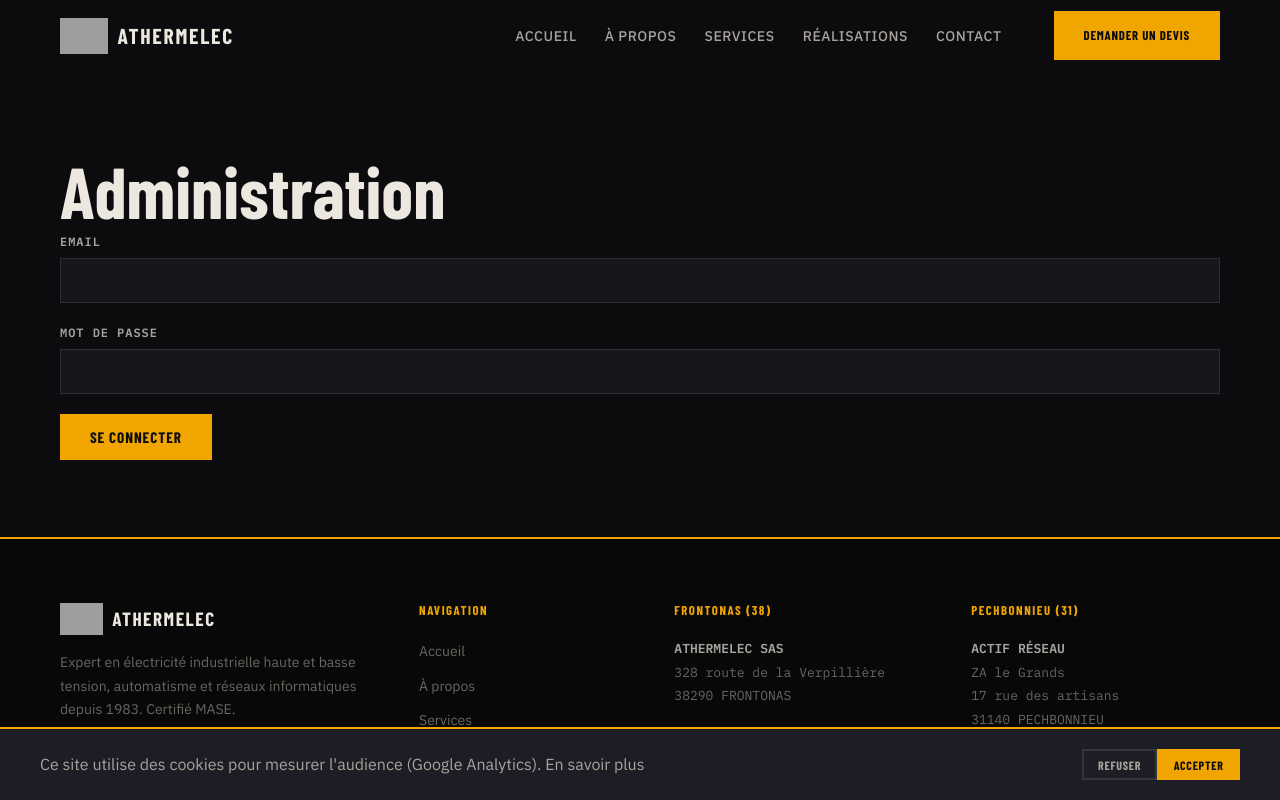
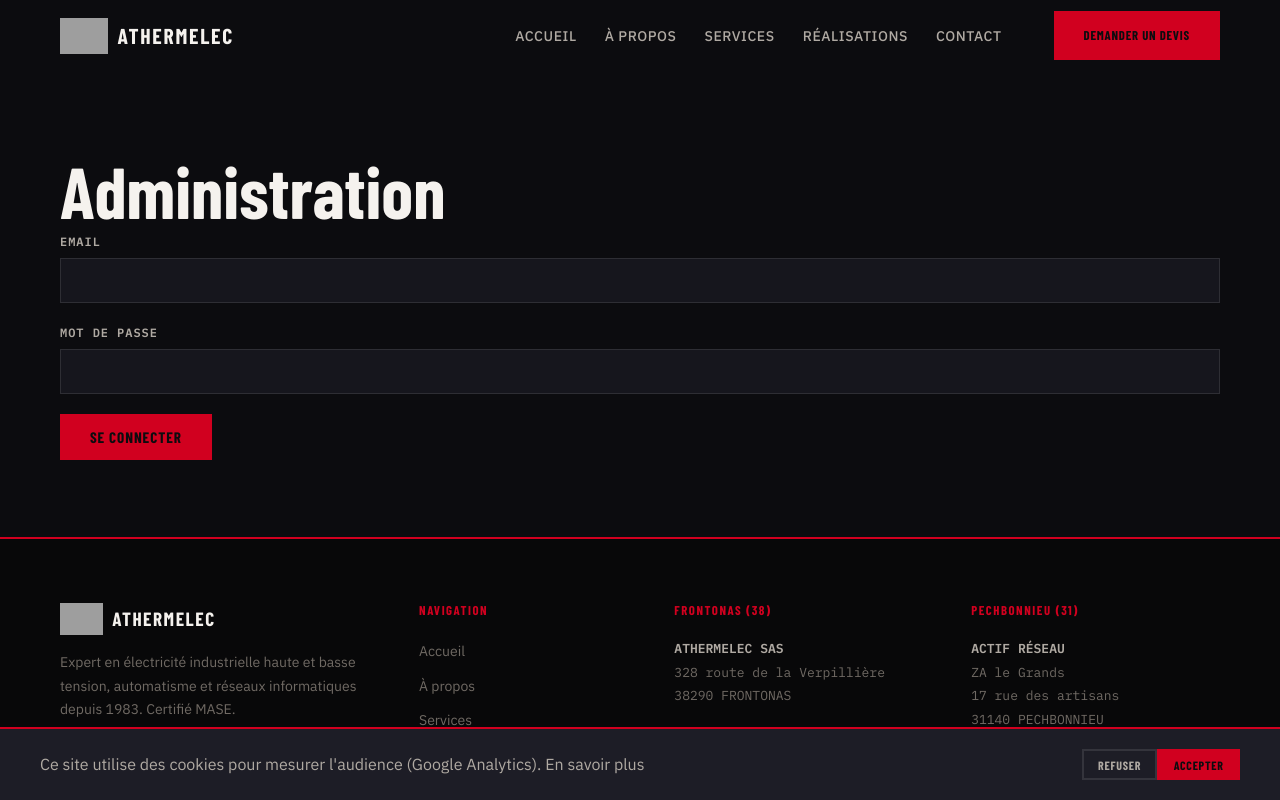
Before and after one commit to ArchSeraphin/athermelec, a React (Vite) app in the folder client/: page /admin/login in a window 1280 px wide. Shown: the top 800 px of the page. Built offline with nearby package versions, Linux system fonts and the light colour scheme; no server answers; grey boxes are pictures that could not be loaded; a web font is replaced by a local one.

Commit message:
v1.2.4
Color Change

```diff
--- a/client/src/styles/main.css
+++ b/client/src/styles/main.css
@@ -1,8 +1,8 @@
 /*
  * ATHERMELEC — "Haute Tension"
- * Design: Industrial Noir × Amber Electric
+ * Design: Industrial Noir × Signal Red
  * Bebas Neue (display) · Barlow Condensed (headings) · IBM Plex Sans (body) · IBM Plex Mono (mono)
- * Palette: #0C0C0F near-black · #F0A500 amber · #EDE8DF warm white
+ * Palette: #0C0C0F near-black · #D1001F signal red · #F5F2EE bright white
  */
 
 /* ═══════════════════════════════════════════
@@ -20,17 +20,17 @@
   --border-mid:   rgba(255,255,255,0.10);
   --border-strong:rgba(255,255,255,0.18);
 
-  /* Amber Electric */
-  --amber:        #F0A500;
-  --amber-bright: #FFB800;
-  --amber-dim:    rgba(240,165,0,0.55);
-  --amber-glow:   rgba(240,165,0,0.09);
-  --amber-line:   rgba(240,165,0,0.28);
+  /* Signal Red */
+  --amber:        #D1001F;
+  --amber-bright: #E5002C;
+  --amber-dim:    rgba(209,0,31,0.55);
+  --amber-glow:   rgba(209,0,31,0.09);
+  --amber-line:   rgba(209,0,31,0.28);
 
   /* Text */
-  --text:         #EDE8DF;
-  --text-2:       #A8A39C;
-  --text-3:       #6A6660;
+  --text:         #F5F2EE;
+  --text-2:       #B0AAA3;
+  --text-3:       #706A64;
 
   /* Semantic */
   --success:      #22C55E;
@@ -51,10 +51,10 @@
 
   /* Legacy aliases (admin compatibility) */
   --color-primary:    #0C0C0F;
-  --color-accent:     #F0A500;
+  --color-accent:     #D1001F;
   --color-bg:         #0C0C0F;
   --color-bg-alt:     #111116;
-  --color-text:       #EDE8DF;
+  --color-text:       #F5F2EE;
   --color-text-light: #A8A39C;
   --color-border:     rgba(255,255,255,0.10);
   --color-success:    #22C55E;
@@ -423,7 +423,7 @@
 .btn-primary:hover {
   background: var(--amber-bright);
   border-color: var(--amber-bright);
-  box-shadow: 0 8px 30px rgba(240,165,0,0.35);
+  box-shadow: 0 8px 30px rgba(209,0,31,0.40);
 }
 
 .btn-ghost {
@@ -657,7 +657,7 @@
   content: '';
   position: absolute;
   inset: 0;
-  background-image: radial-gradient(circle, rgba(240,165,0,0.18) 1px, transparent 1px);
+  background-image: radial-gradient(circle, rgba(209,0,31,0.15) 1px, transparent 1px);
   background-size: 32px 32px;
   z-index: 2;
   opacity: 0.4;
@@ -1247,7 +1247,7 @@
   content: '';
   position: absolute;
   inset: 0;
-  background-image: radial-gradient(circle, rgba(240,165,0,0.12) 1px, transparent 1px);
+  background-image: radial-gradient(circle, rgba(209,0,31,0.10) 1px, transparent 1px);
   background-size: 40px 40px;
   mask-image: radial-gradient(ellipse 60% 80% at 50% 50%, black 0%, transparent 100%);
 }
```
